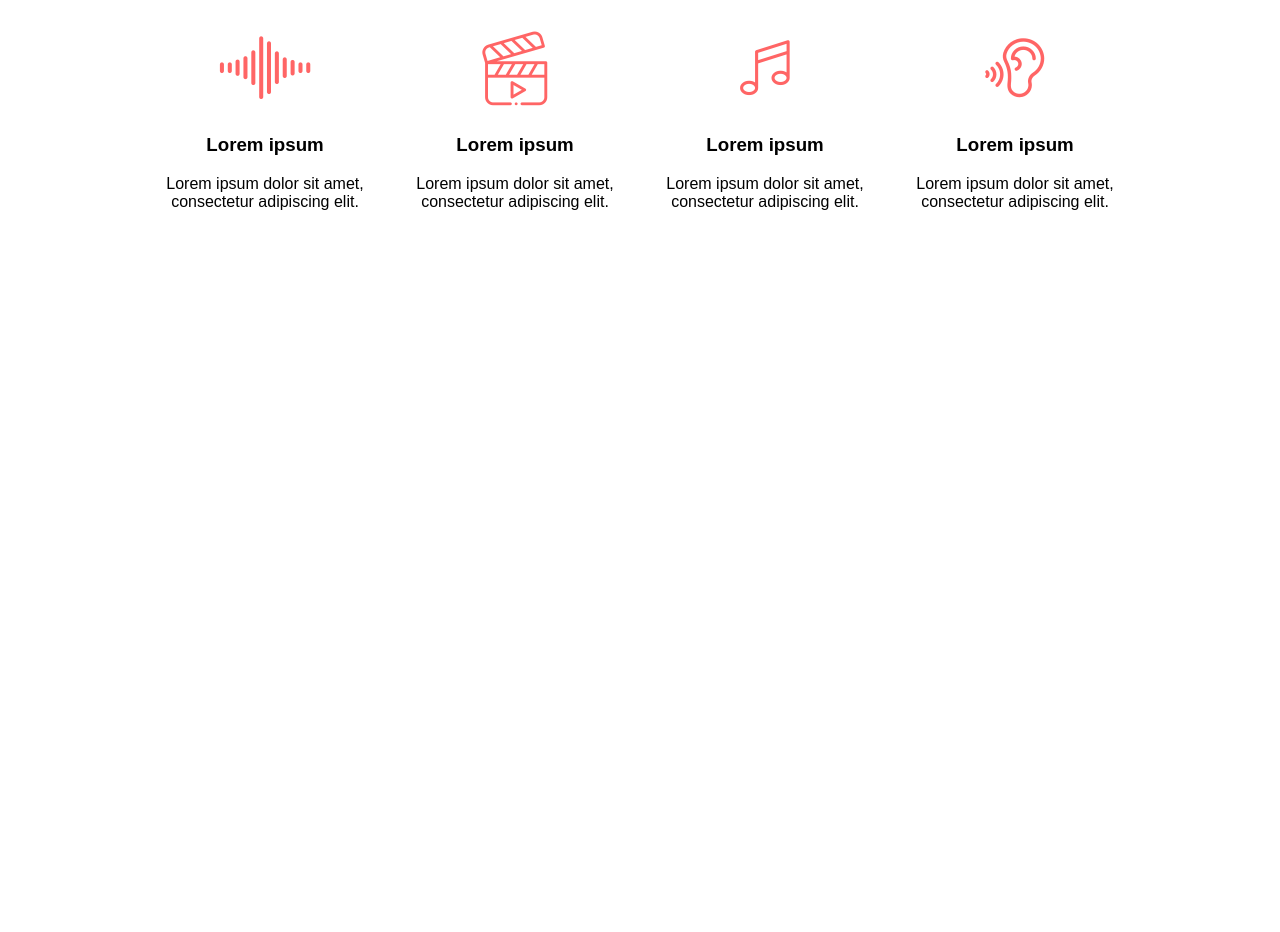
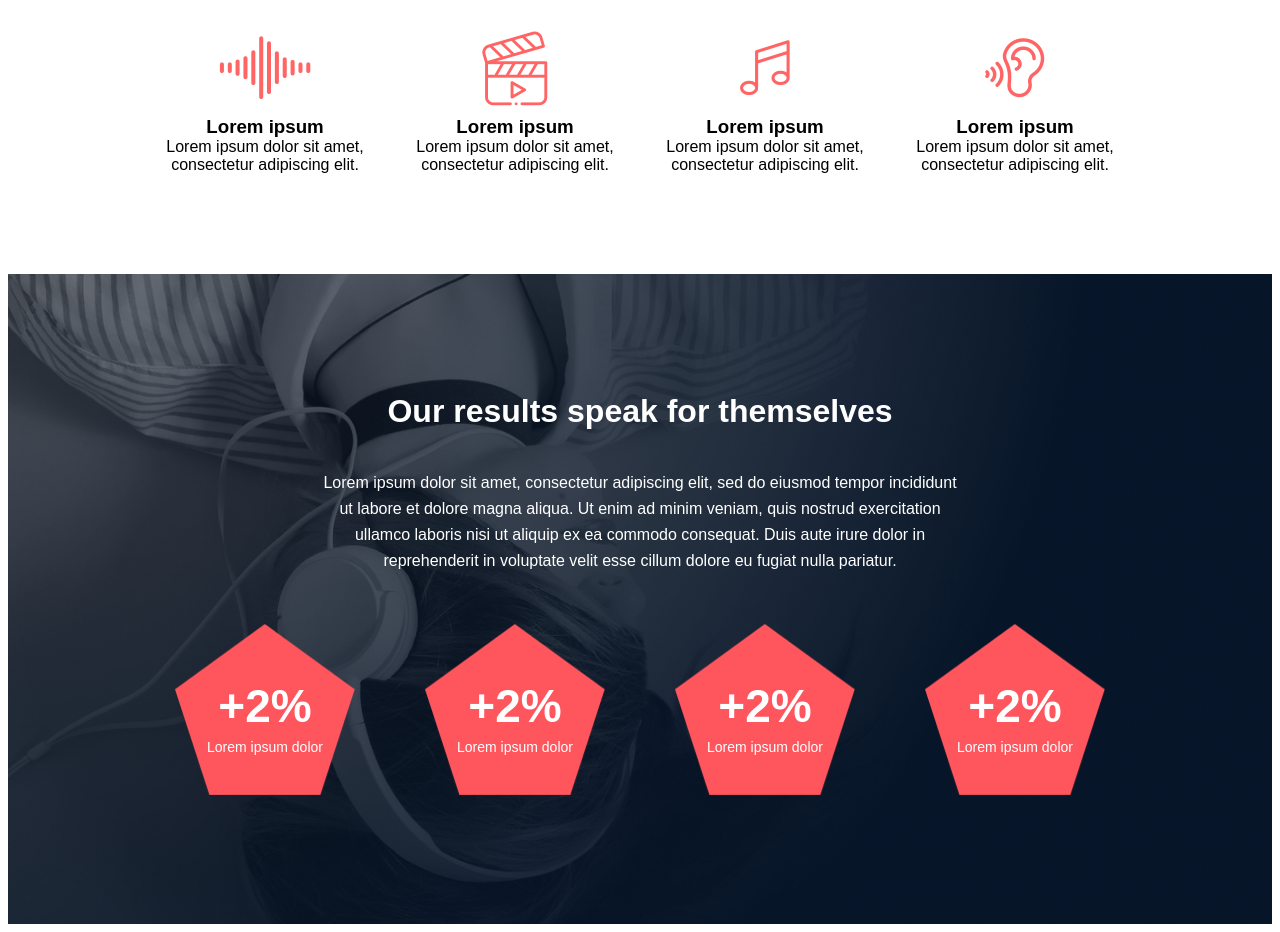
Before and after one commit to MaxRolseth/atlas-headphones, a plain HTML site: page index.html in a window 1280 px wide. Shown: the part 1180-2112 px from the top of the page. Before the commit the page ends 1499 px from the top, so only its background shows below. Drawn offline with Linux system fonts and the light colour scheme; files whose address does not match are found by name; a web font is replaced by a local one.

Commit message:
Added task 2 for desktop only

```diff
--- a/index.html
+++ b/index.html
@@ -60,7 +60,40 @@
     </section>
     <section id="results">
       <div class="container">
-
+        <div class="results-text">
+          <h2>Our results speak for themselves</h2>
+          <p>Lorem ipsum dolor sit amet, consectetur adipiscing elit, sed do eiusmod tempor incididunt ut labore et dolore magna aliqua. Ut enim ad minim veniam, quis nostrud exercitation ullamco laboris nisi ut aliquip ex ea commodo consequat. Duis aute irure dolor in reprehenderit in voluptate velit esse cillum dolore eu fugiat nulla pariatur.</p>
+        </div>
+        <div class="pentagon">
+          <div class="pent-text">
+            <img src="images/pentagone.png"/>
+            <div class="overlay">
+              <h3>+2%</h3>
+              <p>Lorem ipsum dolor</p>
+            </div>
+          </div>
+          <div class="pent-text">
+            <img src="images/pentagone.png"/>
+            <div class="overlay">
+              <h3>+2%</h3>
+              <p>Lorem ipsum dolor</p>
+            </div>
+          </div>
+          <div class="pent-text">
+            <img src="images/pentagone.png"/>
+            <div class="overlay">
+              <h3>+2%</h3>
+              <p>Lorem ipsum dolor</p>
+            </div>
+          </div>
+          <div class="pent-text">
+            <img src="images/pentagone.png"/>
+            <div class="overlay">
+              <h3>+2%</h3>
+              <p>Lorem ipsum dolor</p>
+            </div>
+          </div>
+        </div>
       </div>
     </section>
     <section id="contact">
--- a/style.css
+++ b/style.css
@@ -24,7 +24,8 @@
 p,
 ul,
 h1,
-h2 {
+h2,
+h3 {
   margin-block-start: 0em;
   margin-block-end: 0em;
 }
@@ -189,3 +190,93 @@ header .navbar {
   font-size: 6em;
   color: #FF6565;
 }
+
+/* Results */
+#results {
+
+  background-image: url("images/headphones_hero_2.jpg");
+  background-repeat: no-repeat;
+  background-position-x: center;
+  background-size:cover;
+  max-width: 100%;
+  height: 650px;
+  background-color: gray;
+  color: white;
+
+  display: flex;
+  align-items: center;
+  flex-direction: column;
+  text-align: center;
+}
+
+
+
+#results .results-text {
+  margin-top: 100px;
+  text-align: center;
+  width: 637px;
+  margin: auto;
+
+}
+
+.results-text h2 {
+  font-size: 32px;
+  line-height: 37.5px;
+
+}
+
+.results-text p {
+  margin-top: 40px;
+  font-size: 16px;
+  font-weight: 400;
+  line-height: 26px;
+
+}
+
+.pentagon {
+  margin-top: 50px;
+  display: flex;
+  justify-content: space-around;
+  width: 1000px;  /*this shouldnt be necessary, but adding the div around the above text keeps overriding the container width */
+
+}
+
+.pentagon .pent-text {
+  position: relative;
+  width: 180px;
+  height: 180px;
+
+}
+
+.pentagon img {
+  max-width: 100%;
+  height: auto;
+
+}
+
+.pentagon .pent-text .overlay {
+  position: absolute;
+  width: 120px;
+  top: 50%;
+  left: 50%;
+  transform: translate(-50%, -50%);
+  -ms-transform: translate(-50%, -50%);
+  text-align: center;
+}
+
+.pentagon .pent-text h3 {
+  font-size: 46px;
+  font-weight: 700;
+  line-height: 26px;
+  padding-top: .75em;
+  padding-bottom: .25em;
+
+}
+
+.pentagon .pent-text p {
+  font-size: 14px;
+  font-weight: 400;
+  line-height: 26px;
+  padding-bottom: .75em;
+  padding-top: .25em;
+}
```
